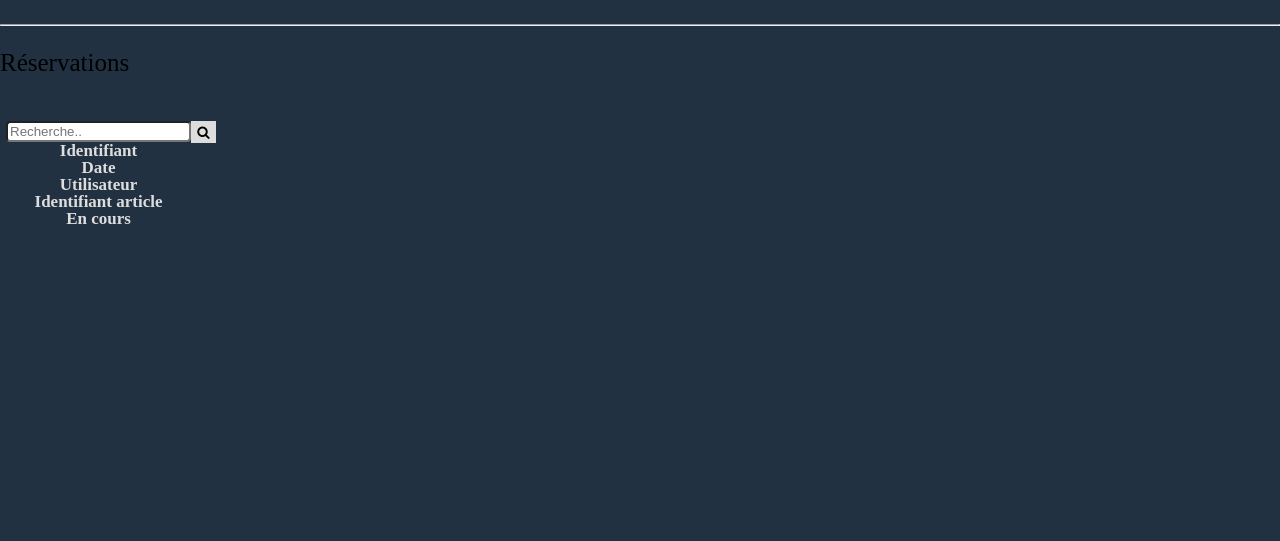
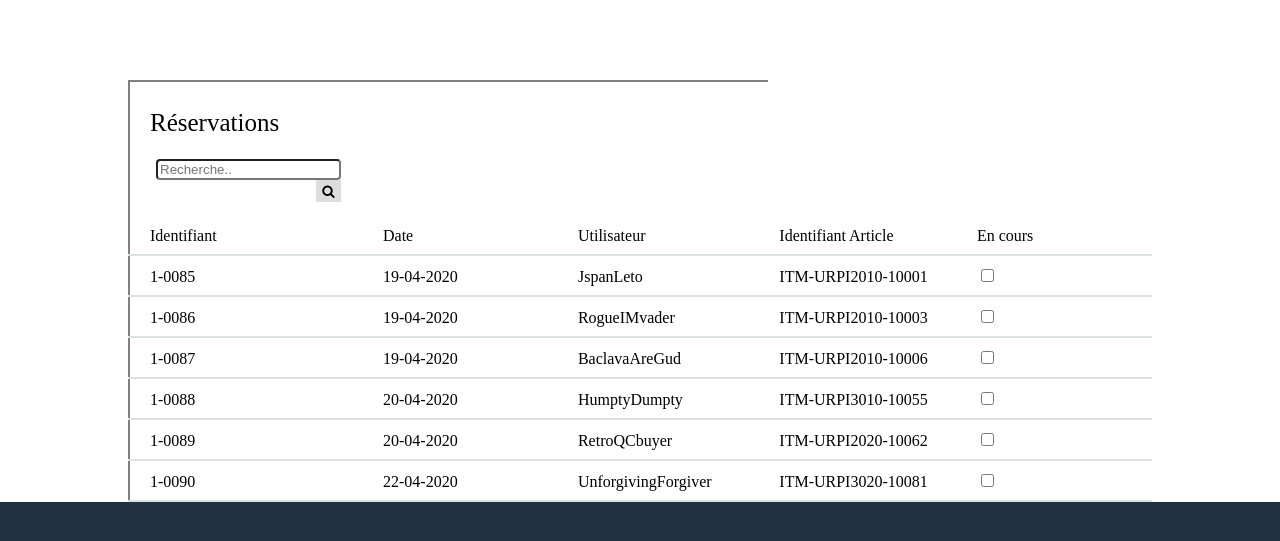
Before and after one commit to eloiselle/InventaireJEYBOX, a PHP site: page /consulter_reservation.php in a window 1280 px wide. Shown: the part 53-594 px from the top of the page. Run offline with PHP 8.4, Linux system fonts and the light colour scheme; lists and menus that the app fills with data are empty.

Commit message:
Reservations
Page consulter_reservations
changes in css file
icon for search button

```diff
--- a/consulter_reservation.php
+++ b/consulter_reservation.php
@@ -2,13 +2,14 @@
 <html lang="en" dir="ltr">
   <head>
     <meta charset="utf-8">
-        <link rel="stylesheet" href="css/style.css">
+    <link rel="stylesheet" href="css/style.css" />
     <!-- Allows to find search icon for search bar -->
     <link rel="stylesheet" href="https://cdnjs.cloudflare.com/ajax/libs/font-awesome/4.7.0/css/font-awesome.min.css">
-    <title>JEYBOX - Réservations</title>
+    <title>index</title>
   </head>
   <body>
-    <nav>
+
+    <nav class="col-m-12 col-12">
       <ul>
         <li><a href="index.html"><img src="images/JEYBOX_Logo_1037x300.png" alt="Logo JEYBOX" width="173" height="50"></a></li>
         <li><a class="button" href="categorie.php">Catégories</a></li>
@@ -17,26 +18,120 @@
         <li style="float:right"><a class="button" href="#compte">Mon compte</a></li>
       </ul>
     </nav>
-    <br>
-    <hr>
-    <br>
-    <h1>Réservations</h1>
-    <br><br>
+
+    <table class="itemSelection col-m-12 col-t-12 col-12">
+      <!-- Purely here for aesthetic purposes -->
+      <tr>
+        <th><div class="halfBorderTop"></div></th>
+      </tr>
+
+      <!-- Title -->
+      <tr>
+        <th><h1>Réservations</h1></th>
+      </tr>
+
       <!-- Search bar -->
+      <tr>
+        <th>
           <div class="search-container">
             <form action="/action_page.php" class="searchformh">
               <input type="text" placeholder="Recherche.." name="search" class="searchtxt">
               <button type="submit" class="searchbtn"><i class="fa fa-search"></i></button>
             </form>
+          </div>
+        </th>
+      </tr>
 
-        <div class="informationstitles">
-          <ul>
-            <li>Identifiant</li>
-            <li>Date</li>
-            <li>Utilisateur</li>
-            <li>Identifiant article</li>
-            <li>En cours</li>
-          </ul>
-        </div>
+      <!-- En-tête de table -->
+      <tr class="item">
+        <th>Identifiant</th>
+        <th>Date</th>
+        <th>Utilisateur</th>
+        <th>Identifiant Article</th>
+        <th>En cours</th>
+      </tr>
+
+      <!-- Réservation #1 -->
+      <tr class="item">
+        <th>1-0085</th>
+        <th>19-04-2020</th>
+        <th>JspanLeto</th>
+        <th>ITM-URPI2010-10001</th>
+        <th>
+          <form action="/action_page.php">
+            <input type="checkbox" id="inprogress" name="inprogress" >
+          </form>
+        </th>
+      </tr>
+
+      <!-- Réservation #2 -->
+      <tr class="item">
+        <th>1-0086</th>
+        <th>19-04-2020</th>
+        <th>RogueIMvader</th>
+        <th>ITM-URPI2010-10003</th>
+        <th>
+          <form action="/action_page.php">
+            <input type="checkbox" id="inprogress" name="inprogress" >
+          </form>
+        </th>
+      </tr>
+
+      <!-- Réservation #3 -->
+      <tr class="item">
+        <th>1-0087</th>
+        <th>19-04-2020</th>
+        <th>BaclavaAreGud</th>
+        <th>ITM-URPI2010-10006</th>
+        <th>
+          <form action="/action_page.php">
+            <input type="checkbox" id="inprogress" name="inprogress" >
+          </form>
+        </th>
+      </tr>
+
+      <!-- Réservation #4 -->
+      <tr class="item">
+        <th>1-0088</th>
+        <th>20-04-2020</th>
+        <th>HumptyDumpty</th>
+        <th>ITM-URPI3010-10055</th>
+        <th>
+          <form action="/action_page.php">
+            <input type="checkbox" id="inprogress" name="inprogress" >
+          </form>
+        </th>
+      </tr>
+
+      <!-- Réservation #5 -->
+      <tr class="item">
+        <th>1-0089</th>
+        <th>20-04-2020</th>
+        <th>RetroQCbuyer</th>
+        <th>ITM-URPI2020-10062</th>
+        <th>
+          <form action="/action_page.php">
+            <input type="checkbox" id="inprogress" name="inprogress" >
+          </form>
+        </th>
+      </tr>
+
+      <!-- Réservation #6 -->
+      <tr class="item">
+        <th>1-0090</th>
+        <th>22-04-2020</th>
+        <th>UnforgivingForgiver</th>
+        <th>ITM-URPI3020-10081</th>
+        <th>
+          <form action="/action_page.php">
+            <input type="checkbox" id="inprogress" class="checkboxprog" name="inprogress" >
+          </form>
+        </th>
+      </tr>
+
+    </table>
+
+    <br><br>
+
   </body>
 </html>
--- a/css/style.css
+++ b/css/style.css
@@ -198,8 +198,14 @@ nav ul li img {
   color: white;
   background-color: var(--red-color);
 
+  width:100px;
+  height: 8px;
   padding: 14px 16px;
   border-radius: 30px;
+}
+
+.itemSelection .checkboxprog {
+  align-self: center;
 }
 
 .halfBorderTop {
@@ -250,7 +256,6 @@ nav ul li img {
   font-size: 15px;
 }
 
-
 /* Padding for log in pages */
 .customPadding1 {
   padding-right: 185px;
@@ -278,6 +283,9 @@ nav ul li img {
   font-size: 14pt;
 }
 
+.buttonform{
+  width: 60px;
+}
 .btnLog {
   background-color: #f0b634;
   font-weight: bold;
@@ -322,3 +330,166 @@ nav ul li img {
   cursor: pointer;
 }
 /*End of search bar*/
+
+/*Responsive*/
+[class*="col-"] {
+  width: 100%;
+  float: left;
+}
+
+/* For mobile: */
+.col-m-1 {
+  width: 8.33%;
+}
+
+.col-m-2 {
+  width: 16.66%;
+}
+
+.col-m-3 {
+  width: 25%;
+}
+
+.col-m-4 {
+  width: 33.33%;
+}
+
+.col-m-5 {
+  width: 41.66%;
+}
+
+.col-m-6 {
+  width: 50%;
+}
+
+.col-m-7 {
+  width: 58.33%;
+}
+
+.col-m-8 {
+  width: 66.66%;
+}
+
+.col-m-9 {
+  width: 75%;
+}
+
+.col-m-10 {
+  width: 83.33%;
+}
+
+.col-m-11 {
+  width: 91.66%;
+}
+
+.col-m-12 {
+  width: 100%;
+}
+
+@media only screen and (min-width: 780px) {
+
+  /* For desktop: */
+  .col-t-1 {
+    width: 8.33%;
+  }
+
+  .col-t-2 {
+    width: 16.66%;
+  }
+
+  .col-t-3 {
+    width: 25%;
+  }
+
+  .col-t-4 {
+    width: 33.33%;
+  }
+
+  .col-t-5 {
+    width: 41.66%;
+  }
+
+  .col-t-6 {
+    width: 50%;
+  }
+
+  .col-t-7 {
+    width: 58.33%;
+  }
+
+  .col-t-8 {
+    width: 66.66%;
+  }
+
+  .col-t-9 {
+    width: 75%;
+  }
+
+  .col-t-10 {
+    width: 83.33%;
+  }
+
+  .col-t-11 {
+    width: 91.66%;
+  }
+
+  .col-t-12 {
+    width: 100%;
+  }
+
+  @media only screen and (min-width: 1350px) {
+
+    /* For desktop: */
+    .col-1 {
+      width: 8.33%;
+    }
+
+    .col-2 {
+      width: 16.66%;
+    }
+
+    .col-3 {
+      width: 25%;
+    }
+
+    .col-4 {
+      width: 33.33%;
+    }
+
+    .col-5 {
+      width: 41.66%;
+    }
+
+    .col-6 {
+      width: 50%;
+    }
+
+    .col-7 {
+      width: 58.33%;
+    }
+
+    .col-8 {
+      width: 66.66%;
+    }
+
+    .col-9 {
+      width: 75%;
+    }
+
+    .col-10 {
+      width: 83.33%;
+    }
+
+    .col-11 {
+      width: 91.66%;
+    }
+
+    .col-12 {
+      width: 100%;
+    }
+
+    .container {
+      width: 1350px;
+      margin: auto;
+    }
+  }
```
Also changed, not shown: article.php (+5 -3 lines). Lines whose indentation alone changed are shown as unchanged.
